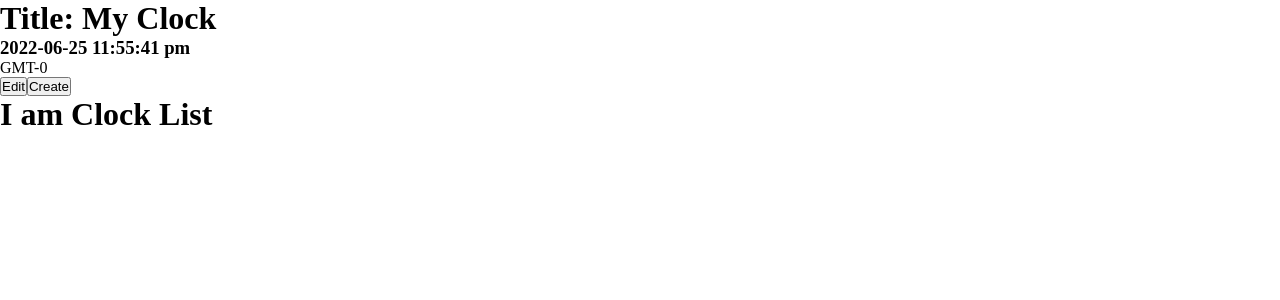
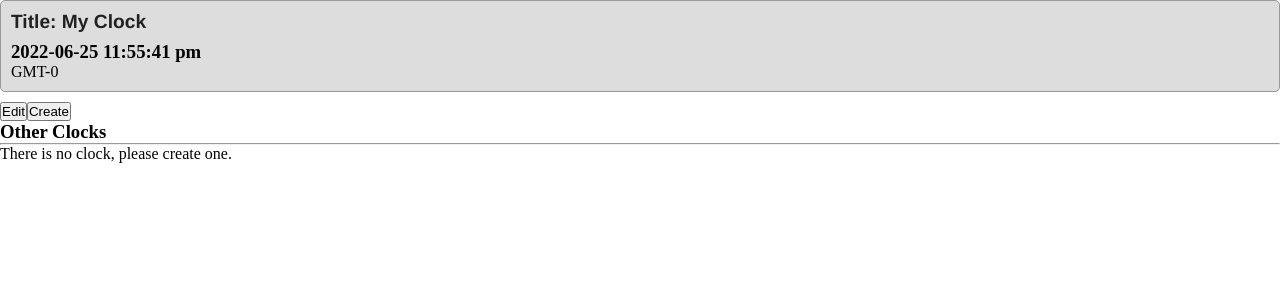
Before and after one commit to Rezuan-Ahmed-git/time-track-zone, a React (Vite) app: page / in a window 1280 px wide. Shown: the top 300 px of the page. Built offline with nearby package versions, Linux system fonts and the light colour scheme.

Commit message:
track-zone-project: render, edit and delete clock list

```diff
--- a/package.json
+++ b/package.json
@@ -12,6 +12,7 @@
     "prop-types": "^15.8.1",
     "react": "^18.0.0",
     "react-dom": "^18.0.0",
+    "shortid": "^2.2.16",
     "styled-components": "^5.3.5"
   },
   "devDependencies": {
--- a/src/App.jsx
+++ b/src/App.jsx
@@ -1,4 +1,5 @@
 import { useState } from 'react';
+import { generate } from 'shortid';
 import ClockList from './components/clock-list';
 import LocalClock from './components/local-clock';
 
@@ -11,6 +12,7 @@ const LOCAL_CLOCK_INIT = {
 
 function App() {
   const [localClock, setLocalClock] = useState({ ...LOCAL_CLOCK_INIT });
+  const [clocks, setClocks] = useState([]);
 
   const updateLocalClock = (data) => {
     setLocalClock({
@@ -19,11 +21,39 @@ function App() {
     });
   };
 
+  //state lifting for create clock
+  const createClock = (clock) => {
+    clock.id = generate();
+    setClocks([...clocks, clock]);
+  };
+
+  const updateClock = (updatedClock) => {
+    const updatedClocks = clocks.map((clock) => {
+      if (clock.id === updatedClock.id) return updatedClock;
+      return clock;
+    });
+    setClocks(updatedClocks);
+  };
+
+  const deleteClock = (id) => {
+    const updatedClocks = clocks.filter((clock) => clock.id !== id);
+    setClocks(updatedClocks);
+  };
+
   return (
     <div>
-      <LocalClock clock={localClock} updateClock={updateLocalClock} />
+      <LocalClock
+        clock={localClock}
+        updateClock={updateLocalClock}
+        createClock={createClock}
+      />
 
-      <ClockList />
+      <ClockList
+        clocks={clocks}
+        updateClock={updateClock}
+        deleteClock={deleteClock}
+        localClock={localClock.date}
+      />
     </div>
   );
 }
--- /dev/null
+++ b/src/components/clock-list/clock-list-item.jsx
@@ -0,0 +1,29 @@
+import useClock from '../../hooks/useClock';
+import ClockActions from '../shared/clock-actions';
+import ClockDisplay from '../shared/clock-display';
+import { formatDistance } from 'date-fns';
+
+const ClockListItem = ({ clock, updateClock, deleteClock, localClock }) => {
+  const { date } = useClock(clock.timezone, clock.offset);
+
+  if (!date) return null;
+
+  return (
+    <div>
+      <ClockDisplay
+        date={date}
+        title={clock.title}
+        timezone={clock.timezone}
+        offset={clock.offset}
+      />
+      <h3> {formatDistance(localClock, date)} </h3>
+      <ClockActions
+        clock={clock}
+        updateClock={updateClock}
+        deleteClock={deleteClock}
+      />
+    </div>
+  );
+};
+
+export default ClockListItem;
--- a/src/components/clock-list/index.jsx
+++ b/src/components/clock-list/index.jsx
@@ -1,9 +1,27 @@
-const ClockList = () => {
-    return (
+import ClockListItem from './clock-list-item';
+
+const ClockList = ({ clocks, updateClock, deleteClock, localClock }) => {
+  return (
+    <div>
+      <h3>Other Clocks</h3>
+      <hr />
+      {clocks.length === 0 ? (
+        <p>There is no clock, please create one.</p>
+      ) : (
         <div>
-            <h1>I am Clock List</h1>
+          {clocks.map((clock) => (
+            <ClockListItem
+              clock={clock}
+              key={clock.id}
+              updateClock={updateClock}
+              deleteClock={deleteClock}
+              localClock={localClock}
+            />
+          ))}
         </div>
-    );
+      )}
+    </div>
+  );
 };
 
 export default ClockList;
--- a/src/components/local-clock/index.jsx
+++ b/src/components/local-clock/index.jsx
@@ -3,7 +3,7 @@ import useClock from '../../hooks/useClock';
 import ClockActions from '../shared/clock-actions';
 import ClockDisplay from '../shared/clock-display';
 
-const LocalClock = ({ clock, updateClock }) => {
+const LocalClock = ({ clock, updateClock, createClock }) => {
   const { date, timezone, offset } = useClock(clock.timezone, clock.offset);
 
   useEffect(() => {
@@ -24,7 +24,12 @@ const LocalClock = ({ clock, updateClock }) => {
           timezone={timezone}
         />
       )}
-      <ClockActions local={true} clock={clock} updateClock={updateClock} />
+      <ClockActions
+        local={true}
+        clock={clock}
+        updateClock={updateClock}
+        createClock={createClock}
+      />
     </div>
   );
 };
--- a/src/components/shared/clock-actions/index.jsx
+++ b/src/components/shared/clock-actions/index.jsx
@@ -1,12 +1,18 @@
 import { useState } from 'react';
 import ClockForm from '../clock-form';
 
-const ClockActions = ({ local = false, clock, updateClock }) => {
+const ClockActions = ({
+  local = false,
+  clock,
+  updateClock,
+  createClock,
+  deleteClock,
+}) => {
   const [isEdit, setIsEdit] = useState(false);
   const [isCreate, setIsCreate] = useState(false);
 
   const handleClock = (values) => {
-    console.log(values);
+    createClock(values);
   };
 
   return (
@@ -15,7 +21,7 @@ const ClockActions = ({ local = false, clock, updateClock }) => {
       {local ? (
         <button onClick={() => setIsCreate(!isCreate)}>Create</button>
       ) : (
-        <button>Delete</button>
+        <button onClick={() => deleteClock(clock.id)}>Delete</button>
       )}
 
       {isEdit && (
--- a/src/components/shared/clock-display/index.jsx
+++ b/src/components/shared/clock-display/index.jsx
@@ -1,14 +1,16 @@
 import { format } from 'date-fns';
+import classes from './index.module.css';
+
 const ClockDisplay = ({ date, title, offset, timezone }) => {
-
   const offsetHr = offset / 60;
 
   return (
-        <div>
+    <div className={classes.card}>
       <h1>Title: {title}</h1>
       <h3>{format(date, "yyyy-MM-dd hh:mm:ss aaaaa'm'")}</h3>
       <p>
-                {timezone}{offsetHr > 0 ? `+${Math.abs(offsetHr)}` : `-${Math.abs(offsetHr)}`}
+        {timezone}
+        {offsetHr > 0 ? `+${Math.abs(offsetHr)}` : `-${Math.abs(offsetHr)}`}
       </p>
     </div>
   );
--- /dev/null
+++ b/src/components/shared/clock-display/index.module.css
@@ -0,0 +1,14 @@
+.card {
+    background-color: #ddd;
+    border-radius: 5px;
+    border: 1px solid #999;
+    padding: 10px;
+    margin-bottom: 10px;
+}
+
+.card h1 {
+    font-family: 'Franklin Gothic Medium', 'Arial Narrow', Arial, sans-serif ;
+    font-size: 1.2rem;
+    color: #212121;
+    margin-bottom: 0.5rem;
+}
--- a/src/utils/timezone.js
+++ b/src/utils/timezone.js
@@ -1,5 +1,6 @@
 import { TIMEZONE_OFFSET } from "../constants/timezone";
 
+//get offset for UTC and GMT
 export const getOffset = (start = -11.5, ending=12) => {
     const offsets = [];
     for (let i = start; i <= ending; i += .5) {
```
Also changed, not shown: test.js (added, +10 -0 lines), 1 other file (tests, documents, lock files or other folders). Lines whose indentation alone changed are shown as unchanged.
